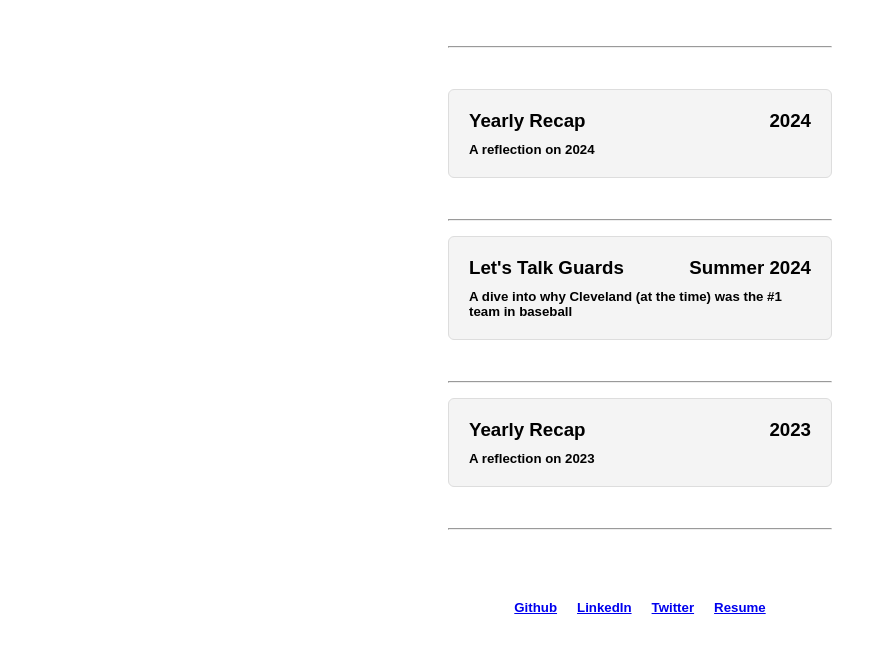
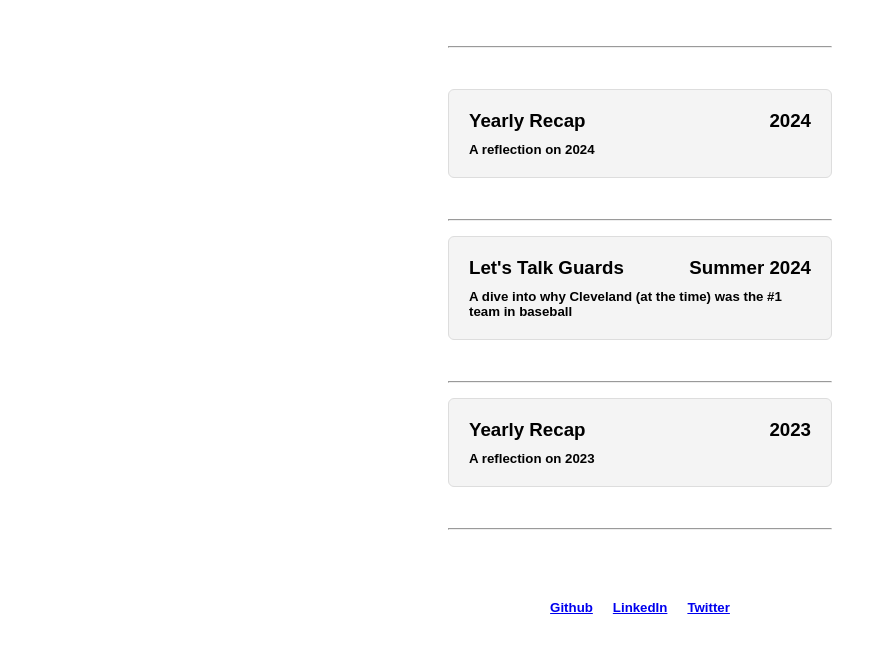
Before and after one commit to jakesandersx/jakesandersx.github.io, an Eleventy site: page blogs.html in a window 1280 px wide. Shown: the part 103-756 px from the top of the page, without its empty margins (0-885 px from the left). Built offline with nearby package versions, Linux system fonts and the light colour scheme; Eleventy itself is replaced by a stand-in of ours; files that its build step writes are made by us from their sources.

Commit message:
Update blogs.html

```diff
--- a/blogs.html
+++ b/blogs.html
@@ -54,7 +54,6 @@
     <h5><a href="https://github.com/jakesandersx">Github</a></h5>
     <h5><a href="https://linkedin.com/in/jakesandersx">LinkedIn</a></h5>
     <h5><a href="https://twitter.com/jakesandersx">Twitter</a></h5>
-    <h5><a href="more/Resume.pdf">Resume</a></h5>
 </footer>
 </body>
 </html>
```
